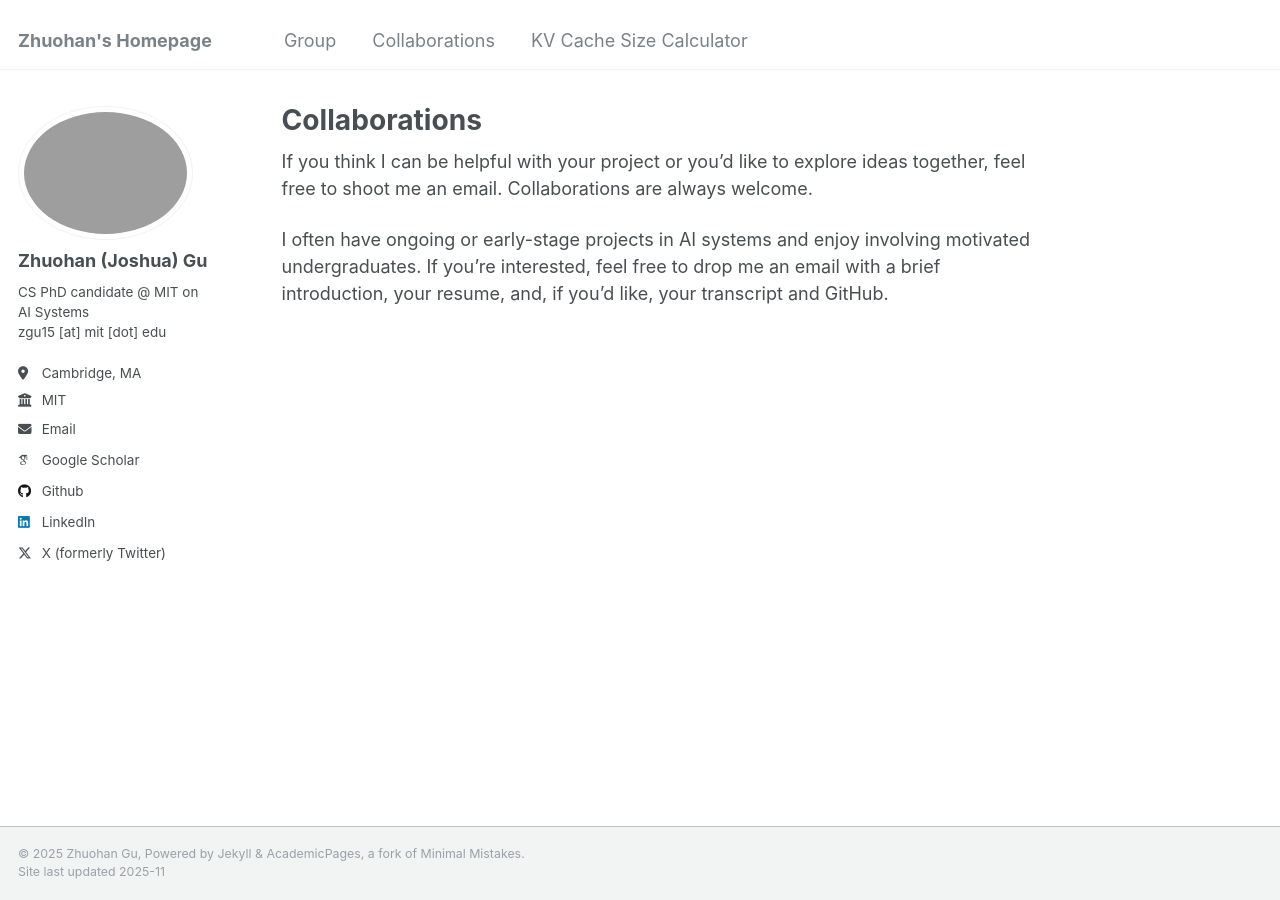
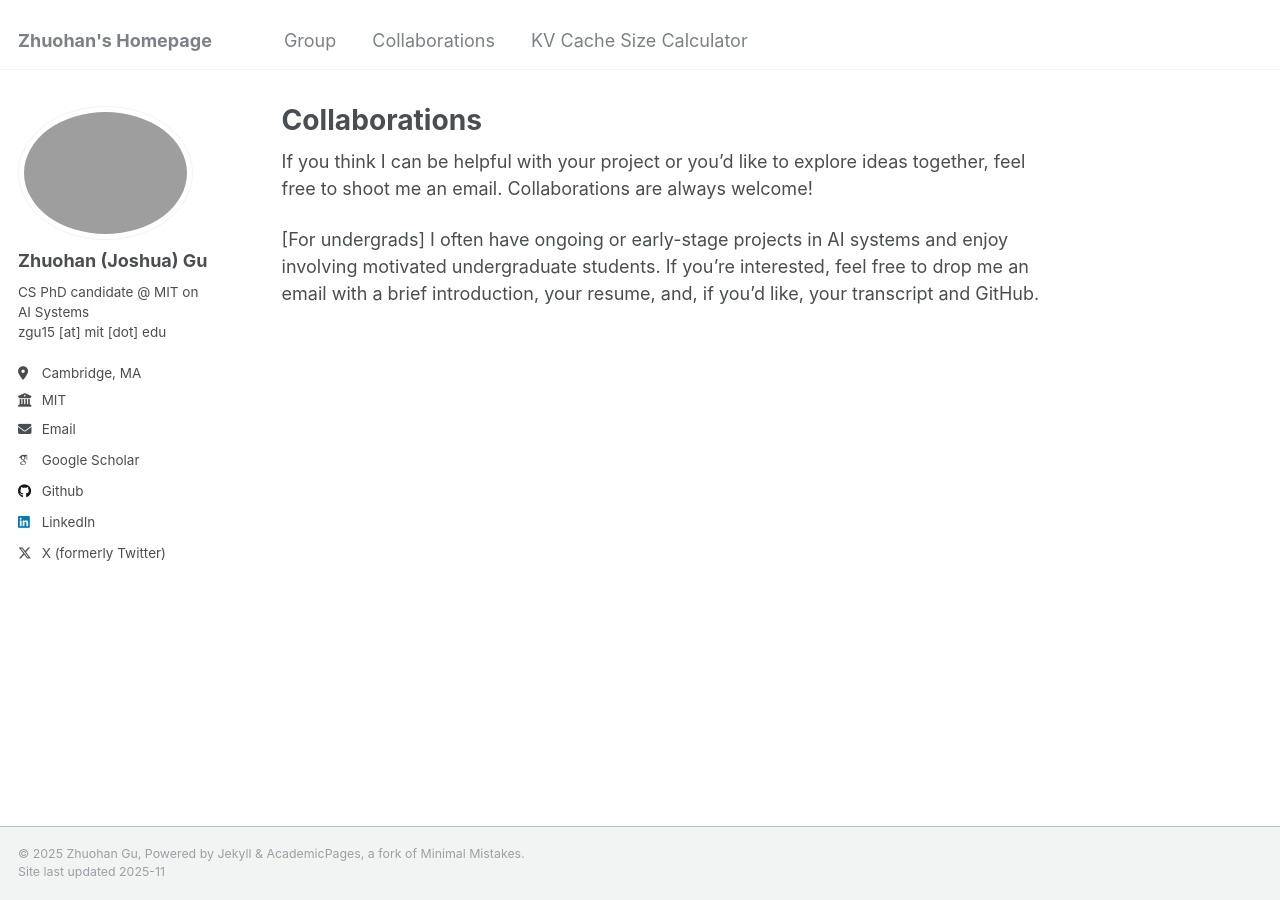
Before and after one commit to zhuohangu/zhuohangu.github.io, a Jekyll site: the page built from _pages/collaborations.md, in a window 1280 px wide. Built offline with Jekyll 4.4.1, drawn with Linux system fonts in a browser that asks for light colours; some web fonts are replaced.

Commit message:
Enhance clarity

```diff
--- a/_pages/collaborations.md
+++ b/_pages/collaborations.md
@@ -5,6 +5,6 @@ permalink: /collaborations/
 author_profile: true
 ---
 
-If you think I can be helpful with your project or you’d like to explore ideas together, feel free to shoot me an email. Collaborations are always welcome.
+If you think I can be helpful with your project or you’d like to explore ideas together, feel free to shoot me an email. Collaborations are always welcome!
 
-I often have ongoing or early-stage projects in AI systems and enjoy involving motivated undergraduates. If you’re interested, feel free to drop me an email with a brief introduction, your resume, and, if you’d like, your transcript and GitHub.
+[For undergrads] I often have ongoing or early-stage projects in AI systems and enjoy involving motivated undergraduate students. If you’re interested, feel free to drop me an email with a brief introduction, your resume, and, if you’d like, your transcript and GitHub.
```
